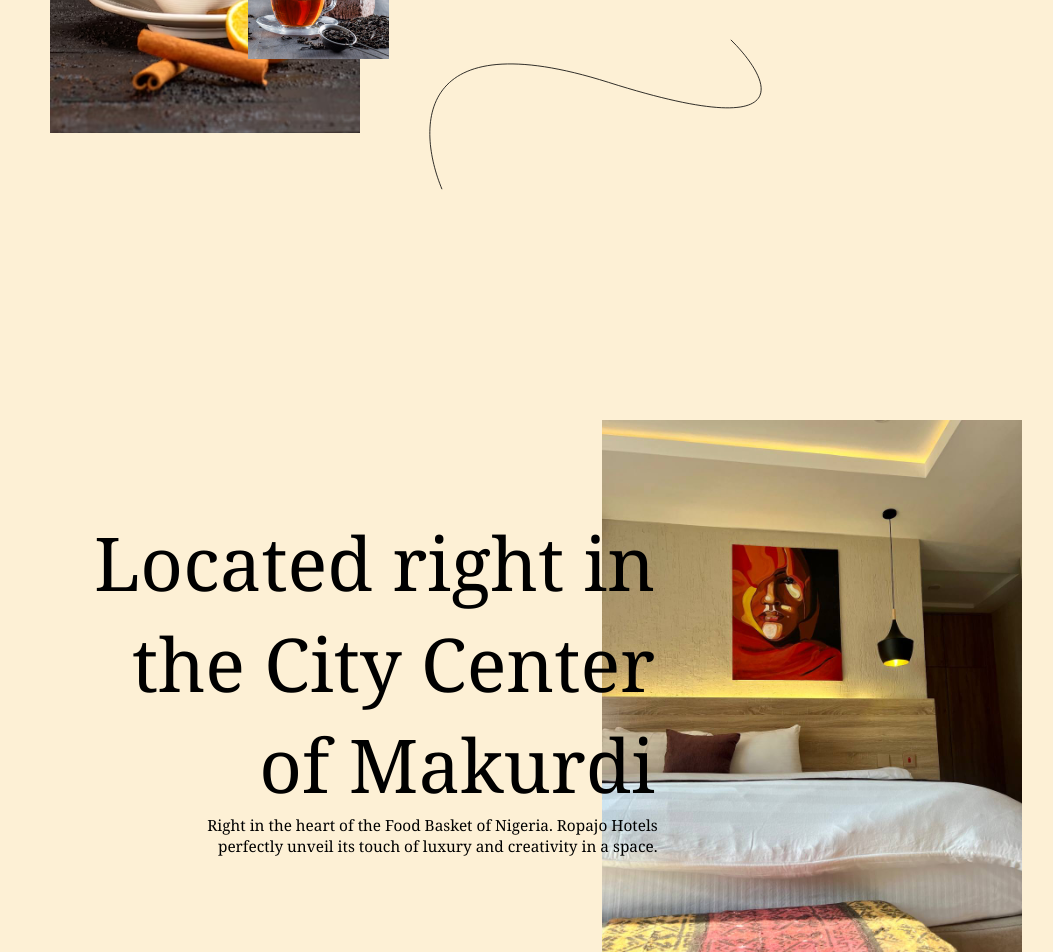
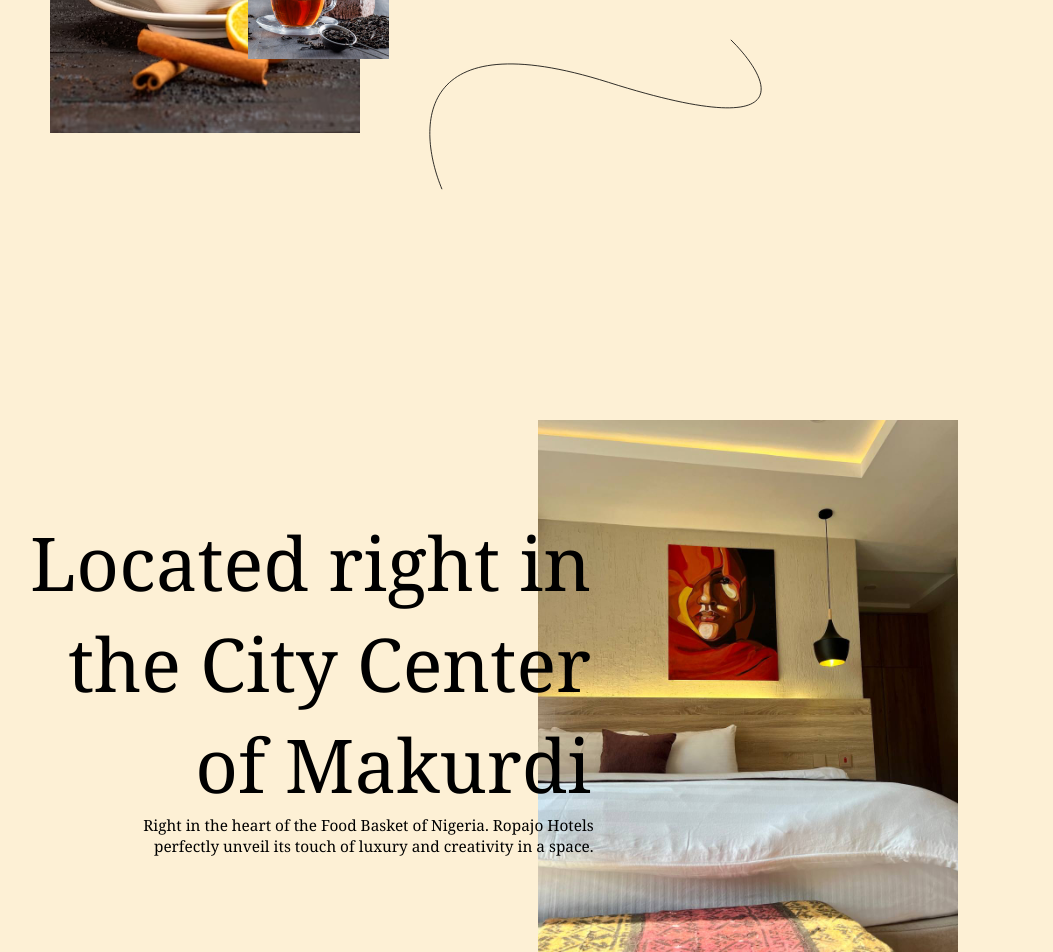
Before and after one commit to P-pro-Tech/Ropajo, a React (Create React App) app: page /#/ in a window 1280 px wide. Shown: the part 3780-4732 px from the top of the page, without its empty margins (111-1164 px from the left). Built offline with nearby package versions, Linux system fonts and the light colour scheme.

Commit message:
located center

```diff
--- a/src/Components/Located/Located.css
+++ b/src/Components/Located/Located.css
@@ -7,7 +7,7 @@
 
 }
 .loc-text-sec {
-    width: 55.7%;
+    width: 50.7%;
     z-index: 10;
     display: flex;
     justify-content: center;
@@ -16,7 +16,7 @@
     margin: auto 0;
     height: 47vh;
     width: 42vw;
-    margin-left: 18vw;
+    margin-left: 13vw;
     display: flex;
     flex-direction: column;
 }
@@ -39,7 +39,7 @@
     margin-left: 8.5vw;
 }
 .loc-img-sec {
-    width: 44.3%;
+    width: 49.3%;
     display: flex;
 }
 .loc-img {
```
